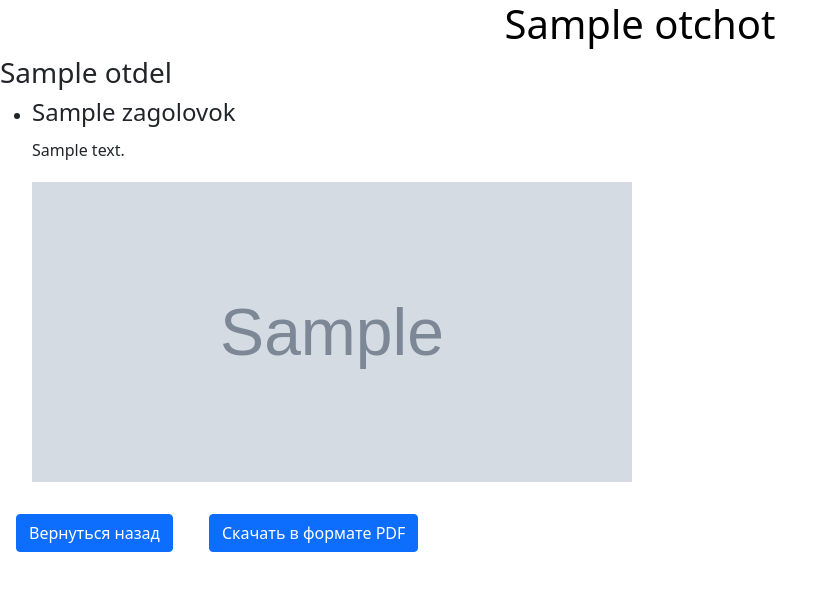
After one commit to said-yahya/otchot, a Django app: page /otchot/1 in a window 1280 px wide. The commit adds this page. Shown: the top 591 px of the page, without its empty margins (0-837 px from the left). Run offline with Django 3.2, Linux system fonts and the light colour scheme; tables that the repository leaves empty hold one stand-in row (values such as "Sample post"); grey boxes marked "Sample" are stand-in pictures.

Commit message:
vhjhjkbkj

```diff
--- a/mainapp/services.py
+++ b/mainapp/services.py
@@ -47,13 +47,41 @@ def get_otdels(id):
 def get_zagolovok(id):
     with connection.cursor() as cursor:
         cursor.execute(f"""
-            select * from mainapp_zagolovok as zagolovok
-            inner join mainapp_description as description
-            on zagolovok.id = description.zagolovok_id
-            inner join mainapp_images as image
-            on zagolovok.id = image.zagolovok_id
-            where zagolovok.otdel_id='{id}'
-
+            select zag.id as id,zag.title as title,des.text as text,des.zagolovok_id as zagolovok_id,
+            zag.otdel_id as otdel_id from mainapp_zagolovok as zag
+            inner join mainapp_description as des
+            on zag.id = des.zagolovok_id
+            where zag.otdel_id='{id}'
         """)
         data = dictfetchall(cursor)
     return data
+
+
+def get_otdel_id(id):
+    with connection.cursor() as cursor:
+        cursor.execute(f"""
+            select id from mainapp_otdel
+            where otchot_id = '{id}'
+        """)
+        data = dictfetchall(cursor)
+    return data
+
+
+def get_zag_id(id):
+    with connection.cursor() as cursor:
+        cursor.execute(f"""
+            select id from mainapp_zagolovok
+            where otdel_id='{id}'
+        """)
+        data = dictfetchall(cursor)
+    return data
+
+
+def get_images(id):
+    with connection.cursor() as cursor:
+        cursor.execute(f"""
+            select * from mainapp_images
+            where zagolovok_id='{id}'
+        """)
+        data = dictfetchall(cursor)
+    return data
--- a/mainapp/urls.py
+++ b/mainapp/urls.py
@@ -1,9 +1,14 @@
 from django.urls import path
-from .views import index, new, reports, detail
+from .views import index, new, reports, detail, delete_zogolovok, delete_otchot, delete_otdel, otchot, edit_otdel
 
 urlpatterns = [
     path('', index, name='home'),
     path('new/', new, name='new'),
     path('reports/', reports, name='reports'),
-    path('detail/<int:id>/', detail, name='detail')
+    path('detail/<int:id>/', detail, name='detail'),
+    path('delete/otchot/<int:otchot_id>', delete_otchot, name='delete-otchot'),
+    path('delete/otdel/<int:otchot_id>/<int:otdel_id>', delete_otdel, name='delete-otdel'),
+    path('delete/zagolovok/<int:otchot_id>/<int:zagolovok_id>', delete_zogolovok, name='delete-zagolovok'),
+    path('otchot/<int:otchot_id>', otchot, name='otchot'),
+    path('edit_otdel/<int:otdel_id>', edit_otdel, name='edit-otdel')
 ]
--- a/mainapp/views.py
+++ b/mainapp/views.py
@@ -1,6 +1,6 @@
 from django.shortcuts import render, redirect
 from .models import Otchot, Otdel, Zagolovok, Description, Images
-from .services import get_otchot, get_otchot_all, get_otdels, get_zagolovok
+from .services import get_otchot, get_otchot_all, get_otdels, get_zagolovok, get_otdel_id, get_zag_id, get_images
 # Create your views here.
 
 
@@ -29,48 +29,88 @@ def reports(request):
 def detail(request, id):
     if request.POST:
         data = request.POST
+        images = request.FILES.getlist('images')
         print('-------------', data)
-        if data['otdel_title']:
+        if data.get("otdel_title"):
             otchot = Otchot.objects.get(id=id)
             otdel, create = Otdel.objects.get_or_create(title=data['otdel_title'], otchot=otchot)
-        if data['zag_title']:
+        if data.get("zag_title"):
+            otdel = Otdel.objects.get(id=data.get("otdel_id"))
             zagolovok, create = Zagolovok.objects.get_or_create(title=data['zag_title'], otdel=otdel)
-            if data['description']:
+            if data.get("description"):
                 description = Description.objects.get_or_create(text=data['description'], zagolovok=zagolovok)
+        if images:
+            for image in images:
+                image = Images.objects.get_or_create(image=image, zagolovok=zagolovok)
 
     otdels = get_otdels(id)
     otchot_info = get_otchot(id)
+    get_id = get_otdel_id(id)
+    list_x = []
+    zag_id = []
+    image_list = []
+    for i in get_id:
+        x = i['id']
+        list_x.extend(get_zagolovok(x))
+        zag_id.extend(get_zag_id(x))
+    for j in zag_id:
+        image_list.extend(get_images(j['id']))
+    print('/????????????', list_x)
+    print('^^^^^^^^^^^^^^^^^^^^', image_list)
     ctx = {
         'otchot': otchot_info,
         'otdels': otdels,
+        'list_x': list_x,
+        'image_list': image_list
     }
     return render(request, 'detail.html', ctx)
 
 
-# def add_zagolovok(request, id):
-#     if request.POST:
-#         data = request.POST
-#         print('#######', data)
-#         images = request.FILES.getlist('images')
-#         if data['title'] != '':
-#             zagolovok, created = Zagolovok.objects.get_or_create(
-#                 title=data['title'],
-#                 otdel_id=id)
-#
-#         if images:
-#             for image in images:
-#                 image = Images.objects.create(
-#                     image=image,
-#                     zagolovok=zagolovok)
-#
-#         if data['description'] != '':
-#             description = Description.objects.create(
-#                 text=data['description'],
-#                 zagolovok=zagolovok)
-#     zag = get_zagolovok(id)
-#     for i in zag:
-#         print('>>>>>>>>>>>>>>>>', i)
-#     ctx = {
-#
-#     }
-#     return render(request, 'zagolovok.html', ctx)
+def delete_zogolovok(request, otchot_id, zagolovok_id):
+    Zagolovok.objects.get(id=zagolovok_id).delete()
+    return redirect(f'http://127.0.0.1:8000/detail/{otchot_id}/')
+
+
+def delete_otchot(request, otchot_id):
+    Otchot.objects.get(id=otchot_id).delete()
+    return redirect('http://127.0.0.1:8000/reports')
+
+
+def delete_otdel(request, otchot_id, otdel_id):
+    Otdel.objects.get(id=otdel_id).delete()
+    return redirect(f'http://127.0.0.1:8000/detail/{otchot_id}/')
+
+
+def otchot(request, otchot_id):
+    otdels = get_otdels(otchot_id)
+    otchot_info = get_otchot(otchot_id)
+    get_id = get_otdel_id(otchot_id)
+    list_x = []
+    zag_id = []
+    image_list = []
+    for i in get_id:
+        x = i['id']
+        list_x.extend(get_zagolovok(x))
+        zag_id.extend(get_zag_id(x))
+    for j in zag_id:
+        image_list.extend(get_images(j['id']))
+    ctx = {
+        'otchot': otchot_info,
+        'otdels': otdels,
+        'list_x': list_x,
+        'image_list': image_list
+    }
+    return render(request, 'otchot.html', ctx)
+
+
+def edit_otdel(request, otdel_id):
+    otdel = Otdel.objects.get(id=otdel_id)
+    if request.POST:
+        data = request.POST
+        if data.get('otdel_title'):
+            otdel.title = data['otdel_title']
+            otdel.save()
+    ctx = {
+        'otdel': otdel
+    }
+    return render(request, 'edit_otdel.html', ctx)
--- a/templates/add.html
+++ b/templates/add.html
@@ -16,5 +16,7 @@
     </div>
     <button type='submit' class="btn btn-primary m-3">Сохранить</button>
 </form>
+<a href="{% url 'home' %}"><button class="btn btn-primary m-3">Главная страница</button></a>
+
 </body>
 </html>
--- /dev/null
+++ b/templates/otchot.html
@@ -0,0 +1,41 @@
+<!DOCTYPE html>
+<html lang="en">
+<head>
+    <meta charset="UTF-8">
+    <title>Мои отчеты</title>
+    <link href="https://cdn.jsdelivr.net/npm/bootstrap@5.0.0-beta1/dist/css/bootstrap.min.css" rel="stylesheet"
+    integrity="sha384-giJF6kkoqNQ00vy+HMDP7azOuL0xtbfIcaT9wjKHr8RbDVddVHyTfAAsrekwKmP1" crossorigin="anonymous">
+    <style>
+        .title{
+            color:black;
+            font-size: 40px;
+            text-align:center;
+       }
+    </style>
+</head>
+<body>
+<h1 class="title">{{ otchot.name }}</h1>
+<div>
+    {% for otdel in otdels %}
+    <h3>{{ otdel.title }}</h3>
+        {% for zag in list_x %}
+            {% if otdel.id == zag.otdel_id %}
+                <ul style="line-height:200%" >
+                    <li>
+                        <h4>{{ zag.title }}</h4>
+                    </li>
+                        <p>{{ zag.text }}</p>
+                            {% for image in image_list %}
+                                {% if  zag.id == image.zagolovok_id %}
+                                    <img src="/{{ image.image }}" width="600" height="300">
+                                {% endif %}
+                            {% endfor %}
+                </ul>
+            {% endif %}
+        {% endfor %}
+    {% endfor %}
+</div>
+<a href="{% url 'reports' %}"><button class="btn btn-primary m-3">Вернуться назад</button></a>
+<a href="{% url 'reports' %}"><button class="btn btn-primary m-3">Скачать в формате PDF</button></a>
+</body>
+</html>
```
Also changed, not shown: templates/detail.html (+28 -7 lines), templates/edit_otdel.html (added, +20 -0 lines), templates/report.html (+7 -3 lines), templates/zagolovok.html (deleted, +0 -37 lines).
